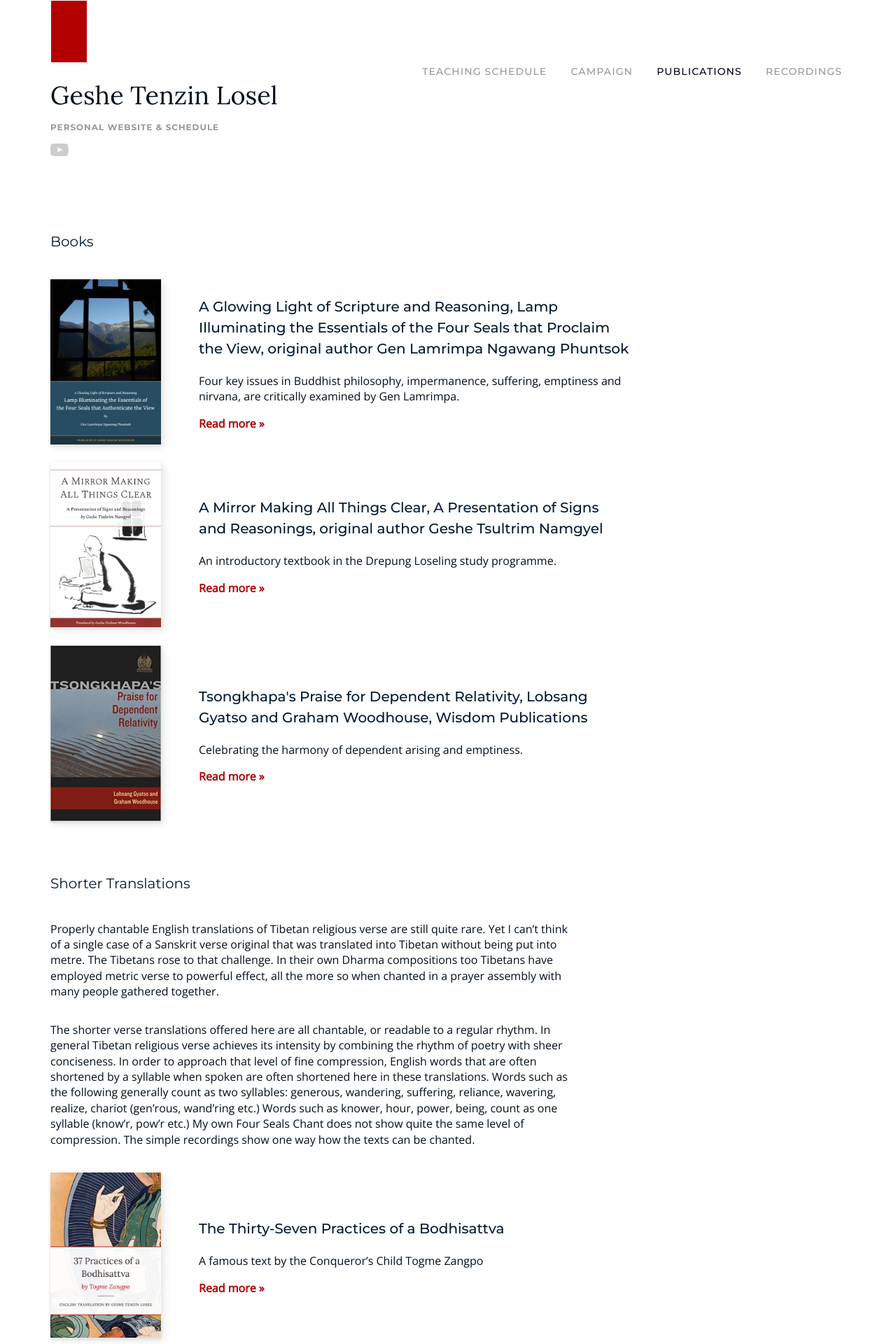
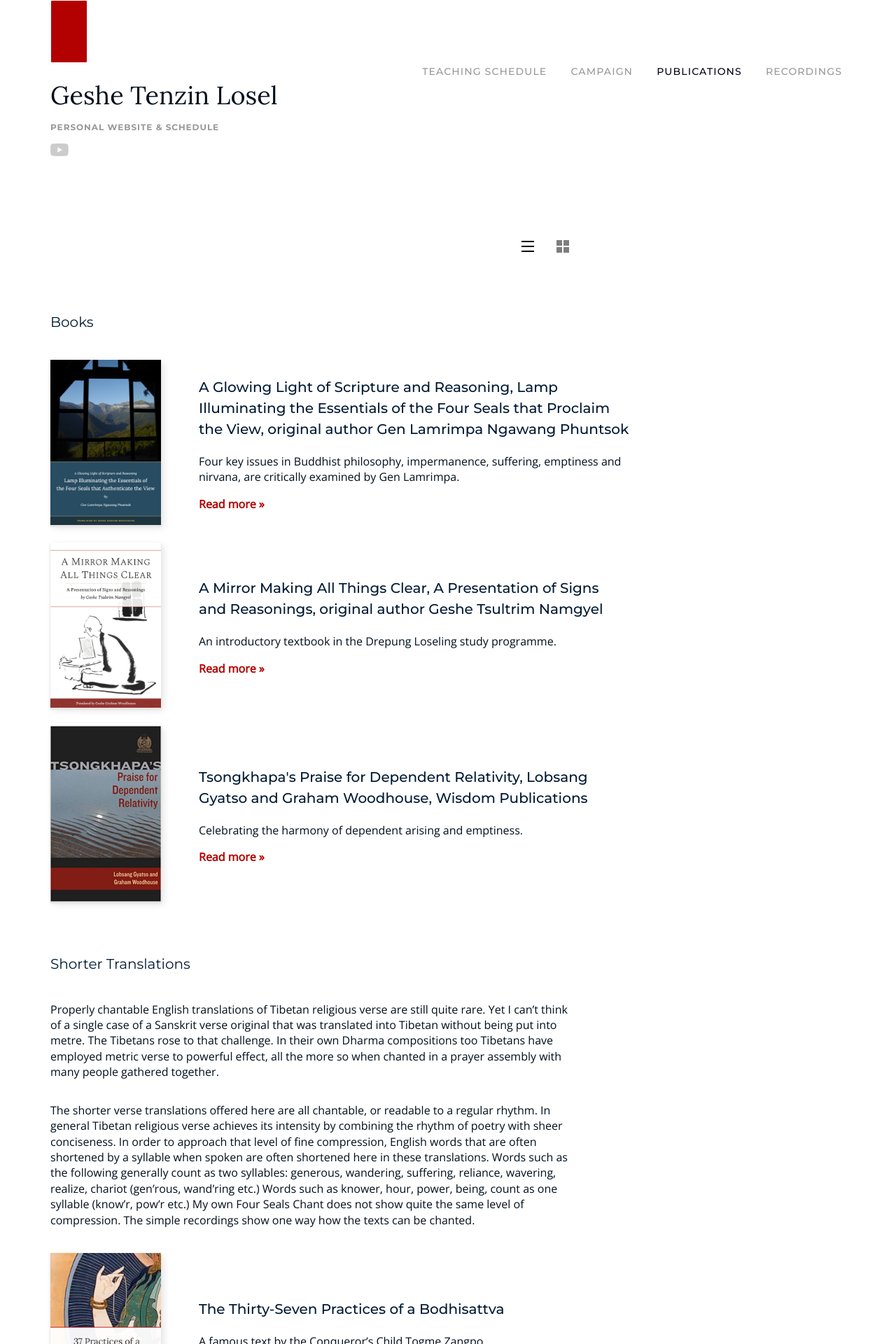
Before and after one commit to hallodom/geshe-graham-losel, a Jekyll site: the page built from publications.html, in a window 1280 px wide. Shown: the top 1920 px of the page at 70% size. Built offline with Jekyll 4.4.1, drawn with Linux system fonts in a browser that asks for light colours.

Commit message:
Add new tile view

```diff
--- a/css/site.css
+++ b/css/site.css
@@ -420,3 +420,69 @@
     text-align: right;
   }
 }
+
+/* View Toggle */
+.view-toggle {
+  display: flex;
+  justify-content: flex-end;
+  gap: 10px;
+  margin-bottom: 20px;
+}
+
+.view-toggle__btn {
+  background: none;
+  border: none;
+  padding: 8px;
+  cursor: pointer;
+  opacity: 0.5;
+  transition: opacity 0.3s ease;
+}
+
+.view-toggle__btn:hover {
+  opacity: 0.8;
+}
+
+.view-toggle__btn--active {
+  opacity: 1;
+}
+
+.view-toggle__btn svg {
+  fill: currentColor;
+}
+
+/* Grid View */
+.publications-container--list .publications-grid {
+  display: none;
+}
+
+.publications-container--grid .publications-list {
+  display: none;
+}
+
+.publications-grid {
+  margin-top: 40px;
+}
+
+.publications-grid__item {
+  margin-bottom: 40px;
+  text-align: center;
+}
+
+.publications-grid__link {
+  text-decoration: none;
+  color: inherit;
+  display: block;
+}
+
+.publications-grid__title {
+  font-family: Montserrat;
+  font-size: 16px;
+  margin-top: 15px;
+  line-height: 1.4;
+}
+
+/* Enhance existing image hover effect for grid view */
+.publications-grid__link:hover .publications__img {
+  transform: scale(1.03);
+  opacity: 0.9;
+}
--- a/publications.html
+++ b/publications.html
@@ -6,79 +6,152 @@
 pageName: Publications
 ---
 
-{% for pub in site.publications %}
-		{% if forloop.first %}
-			<h2 class="publications-type-header">Books</h2>
-		{% endif %}
-		{% if pub.type == 'book' %}
-	  		{% include publication-list.html %}
-		{% endif %}
-{% endfor %}
-
-{% for pub in site.publications %}
-		{% if forloop.first %}
+<!-- View Toggle -->
 <div class="row middle-xs center-xs start-sm publications__row">
-			<div class="col-xs-11
-              col-sm-8
-              col-md-8">
-				<h2 class="publications-type-header">Shorter Translations</h2>
-				<p>Properly chantable English translations of Tibetan religious verse are still quite rare. Yet I can’t think of a single case of a Sanskrit verse original that was translated into Tibetan without being put into metre. The Tibetans rose to that challenge. In their own Dharma compositions too Tibetans have employed metric verse to powerful effect, all the more so when chanted in a prayer assembly with many people gathered together. </p>
-
-				<p>The shorter verse translations offered here are all chantable, or readable to a regular rhythm. In general Tibetan religious verse achieves its intensity by combining the rhythm of poetry with sheer conciseness. In order to approach that level of fine compression, English words that are often shortened by a syllable when spoken are often shortened here in these translations. Words such as the following generally count as two syllables: generous, wandering, suffering, reliance, wavering, realize, chariot (gen’rous, wand’ring etc.) Words such as knower, hour, power, being, count as one syllable (know’r, pow’r etc.) My own Four Seals Chant does not show quite the same level of compression. The simple recordings show one way how the texts can be chanted.</p>
+  <div class="col-xs-11 col-sm-8 col-md-8">
+    <div class="view-toggle">
+      <button
+        class="view-toggle__btn view-toggle__btn--active"
+        data-view="list"
+      >
+        <svg width="24" height="24" viewBox="0 0 24 24">
+          <path d="M3 4h18v2H3V4zm0 7h18v2H3v-2zm0 7h18v2H3v-2z" />
+        </svg>
+      </button>
+      <button class="view-toggle__btn" data-view="grid">
+        <svg width="24" height="24" viewBox="0 0 24 24">
+          <path
+            d="M3 3h8v8H3V3zm10 0h8v8h-8V3zM3 13h8v8H3v-8zm10 0h8v8h-8v-8z"
+          />
+        </svg>
+      </button>
     </div>
   </div>
-		{% endif %}
+</div>
 
-		{% if pub.shorter %}
-	  		{% include publication-list.html %}
-		{% endif %}
+<!-- Publications Container -->
+<div class="publications-container publications-container--list">
+  <!-- List View (Current Layout) -->
+  <div class="publications-list">
+    {% for pub in site.publications %} {% if forloop.first %}
+    <h2 class="publications-type-header">Books</h2>
+    {% endif %} {% if pub.type == 'book' %} {% include publication-list.html %}
+    {% endif %} {% endfor %} {% for pub in site.publications %} {% if
+    forloop.first %}
+    <div class="row middle-xs center-xs start-sm publications__row">
+      <div class="col-xs-11 col-sm-8 col-md-8">
+        <h2 class="publications-type-header">Shorter Translations</h2>
+        <p>
+          Properly chantable English translations of Tibetan religious verse are
+          still quite rare. Yet I can’t think of a single case of a Sanskrit
+          verse original that was translated into Tibetan without being put into
+          metre. The Tibetans rose to that challenge. In their own Dharma
+          compositions too Tibetans have employed metric verse to powerful
+          effect, all the more so when chanted in a prayer assembly with many
+          people gathered together.
+        </p>
 
-{% endfor %}
-
-{% for pub in site.publications %}
-	{% if forloop.first %}
+        <p>
+          The shorter verse translations offered here are all chantable, or
+          readable to a regular rhythm. In general Tibetan religious verse
+          achieves its intensity by combining the rhythm of poetry with sheer
+          conciseness. In order to approach that level of fine compression,
+          English words that are often shortened by a syllable when spoken are
+          often shortened here in these translations. Words such as the
+          following generally count as two syllables: generous, wandering,
+          suffering, reliance, wavering, realize, chariot (gen’rous, wand’ring
+          etc.) Words such as knower, hour, power, being, count as one syllable
+          (know’r, pow’r etc.) My own Four Seals Chant does not show quite the
+          same level of compression. The simple recordings show one way how the
+          texts can be chanted.
+        </p>
+      </div>
+    </div>
+    {% endif %} {% if pub.shorter %} {% include publication-list.html %} {%
+    endif %} {% endfor %} {% for pub in site.publications %} {% if forloop.first
+    %}
     <div class="row middle-xs center-xs start-sm publications__row">
-			<div class="col-xs-11
-              col-sm-8
-              col-md-8">
+      <div class="col-xs-11 col-sm-8 col-md-8">
         <h2 class="publications-type-sub-header">Miscellaneous</h2>
         <p>A collection of brief verse translations.</p>
       </div>
     </div>
-	{% endif %}
-
-	{% if pub.type == 'miscellaneous' %}
-  		{% include publication-list.html %}
-	{% endif %}
-
-{% endfor %}
-
-{% for pub in site.publications %}
-	{% if pub.type == 'fully-ordained' %}
+    {% endif %} {% if pub.type == 'miscellaneous' %} {% include
+    publication-list.html %} {% endif %} {% endfor %} {% for pub in
+    site.publications %} {% if pub.type == 'fully-ordained' %}
     <div class="row middle-xs center-xs start-sm publications__row">
-				<div class="col-xs-11
-	              col-sm-8
-	              col-md-8">
+      <div class="col-xs-11 col-sm-8 col-md-8">
         <h2 class="publications-type-header">For Fully Ordained Only</h2>
-					<p>Restricted to the fully ordained only. They can obtain copies from the Director, International Mahayana Institute, <a href="mailto:director@imisangha.org">director@imisangha.org</a></p>
+        <p>
+          Restricted to the fully ordained only. They can obtain copies from the
+          Director, International Mahayana Institute,
+          <a href="mailto:director@imisangha.org">director@imisangha.org</a>
+        </p>
       </div>
     </div>
-		{% include publication-list.html %}
-	{% endif %}
-{% endfor %}
-
-
-{% for pub in site.publications %}
-	{% if pub.type == 'ordained' %}
-
+    {% include publication-list.html %} {% endif %} {% endfor %} {% for pub in
+    site.publications %} {% if pub.type == 'ordained' %}
     <div class="row middle-xs center-xs start-sm publications__row">
-			<div class="col-xs-11
-              col-sm-8
-              col-md-8">
+      <div class="col-xs-11 col-sm-8 col-md-8">
         <h2 class="publications-type-header">For Ordained Only</h2>
-				<p>Restricted to the ordained only. They can obtain copies from the Director, International Mahayana Institute, <a href="mailto:director@imisangha.org">director@imisangha.org</a></p>
+        <p>
+          Restricted to the ordained only. They can obtain copies from the
+          Director, International Mahayana Institute,
+          <a href="mailto:director@imisangha.org">director@imisangha.org</a>
+        </p>
+      </div>
+    </div>
+    {% include publication-list.html %} {% endif %} {% endfor %}
   </div>
 
-		{% include publication-list.html %}
-	{% endif %}
+  <!-- Grid View (New Layout) -->
+  <div class="publications-grid">
+    <div class="row">
+      {% for pub in site.publications %}
+      <div class="col-xs-12 col-sm-6 col-md-4 publications-grid__item">
+        <a href="{{ site.url }}{{ pub.url }}" class="publications-grid__link">
+          <img
+            src="{{ site.url }}{{ site.images_path }}{{ pub.image_url }}"
+            alt="{{ pub.title }}"
+            class="publications__img"
+          />
+          <h3 class="publications-grid__title">{{ pub.title }}</h3>
+        </a>
+      </div>
       {% endfor %}
+    </div>
+  </div>
+</div>
+
+<!-- Add JavaScript for toggle functionality -->
+<script>
+  document.addEventListener("DOMContentLoaded", function () {
+    const container = document.querySelector(".publications-container");
+    const buttons = document.querySelectorAll(".view-toggle__btn");
+
+    buttons.forEach((button) => {
+      button.addEventListener("click", () => {
+        const view = button.dataset.view;
+
+        // Update button states
+        buttons.forEach((btn) =>
+          btn.classList.remove("view-toggle__btn--active")
+        );
+        button.classList.add("view-toggle__btn--active");
+
+        // Update view
+        container.className = `publications-container publications-container--${view}`;
+
+        // Store preference
+        localStorage.setItem("publicationsView", view);
+      });
+    });
+
+    // Load saved preference
+    const savedView = localStorage.getItem("publicationsView");
+    if (savedView) {
+      const button = document.querySelector(`[data-view="${savedView}"]`);
+      if (button) button.click();
+    }
+  });
+</script>
```
Also changed, not shown: 2 other files. Lines whose indentation alone changed are shown as unchanged.
